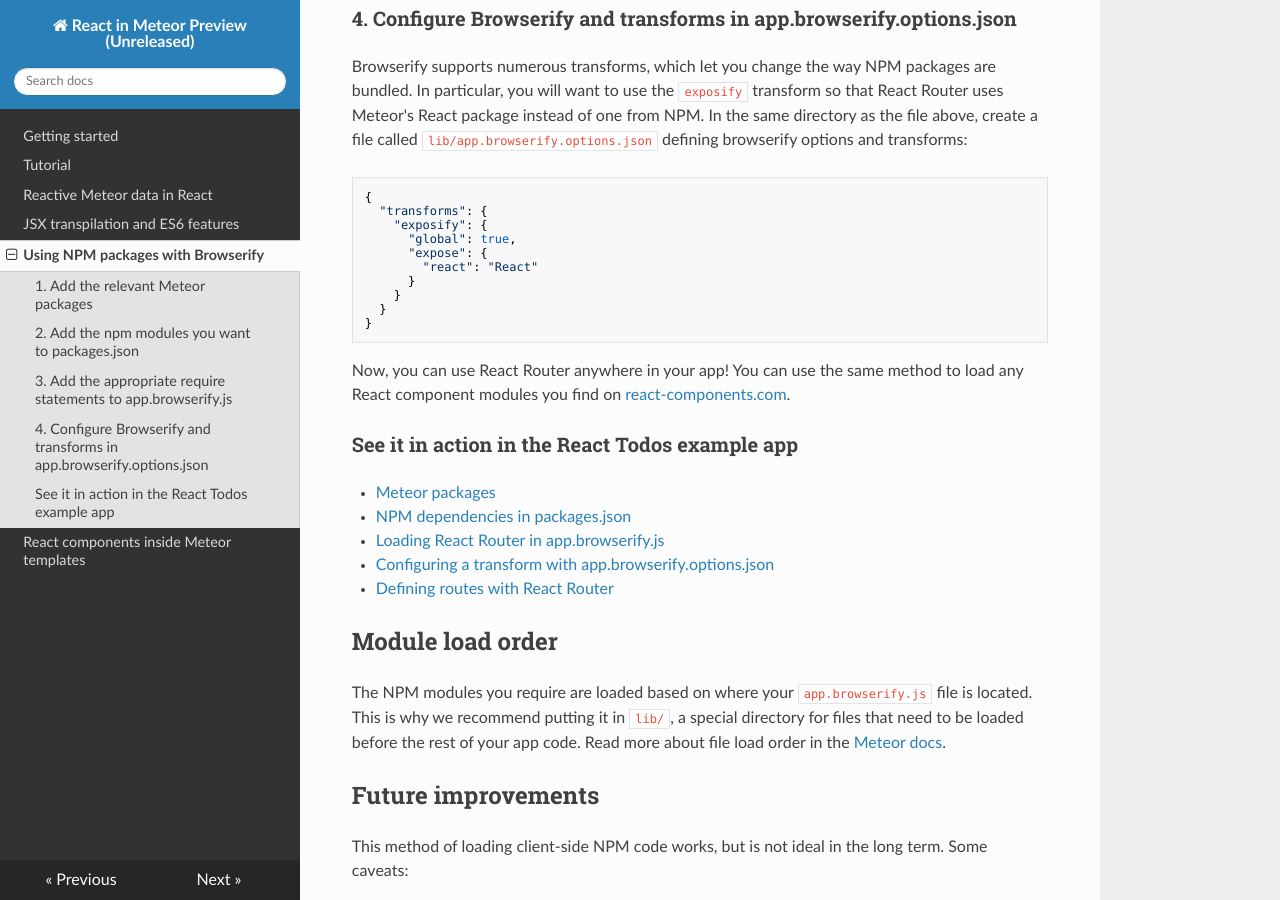
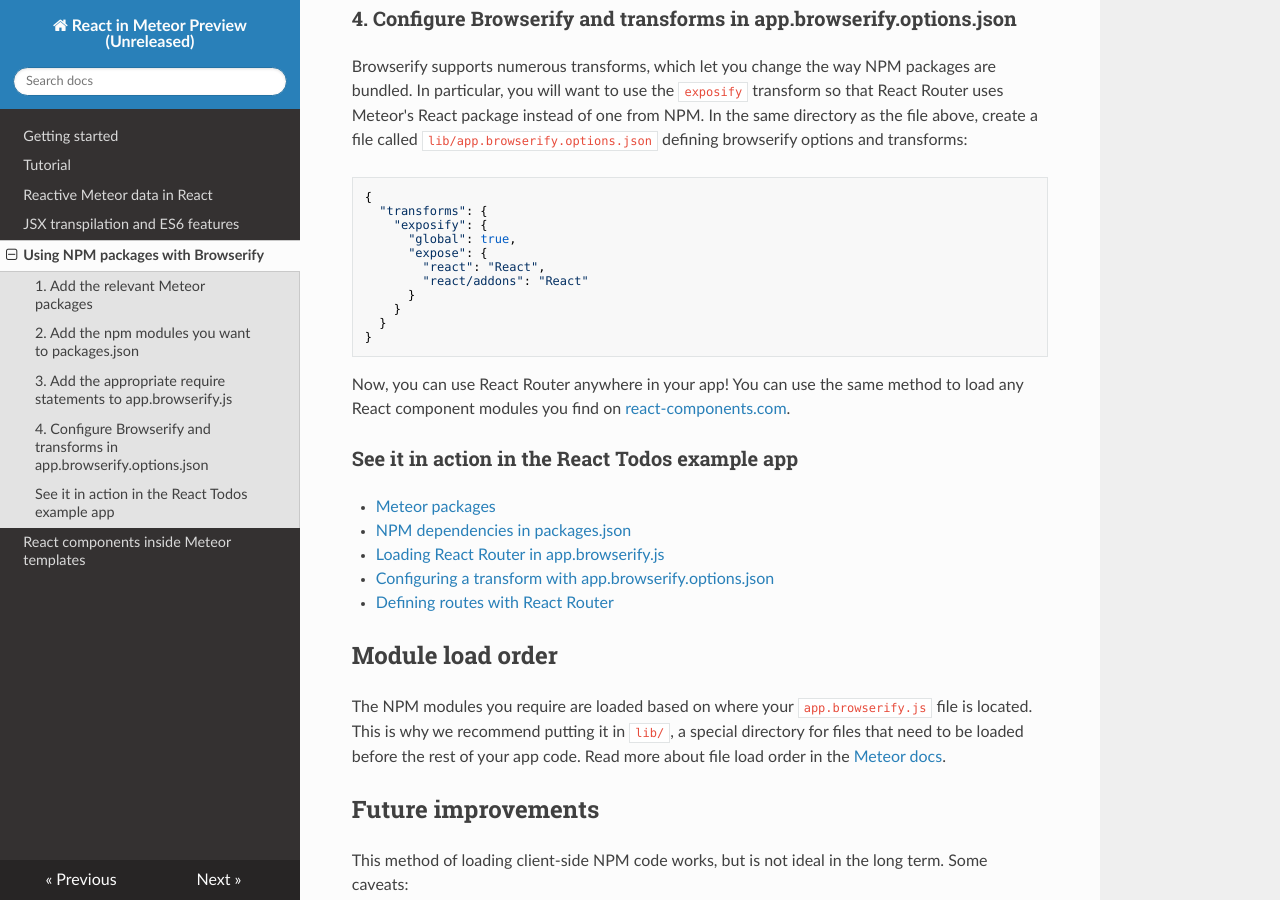
Before and after one commit to meteor/react-packages, an MkDocs documentation site: the page built from docs/client-npm.md, in a window 1280 px wide and 900 px high, scrolled down 1205 px. Built offline with MkDocs 1.6.1, drawn with Linux system fonts in a browser that asks for light colours; nearby versions of some CDN libraries; old or Windows-style settings are respelled for this version of MkDocs.

Commit message:
Add react/addons to exposify example

```diff
--- a/docs/client-npm.md
+++ b/docs/client-npm.md
@@ -47,7 +47,8 @@ Browserify supports numerous transforms, which let you change the way NPM packag
     "exposify": {
       "global": true,
       "expose": {
-        "react": "React"
+        "react": "React",
+        "react/addons": "React"
       }
     }
   }
```
